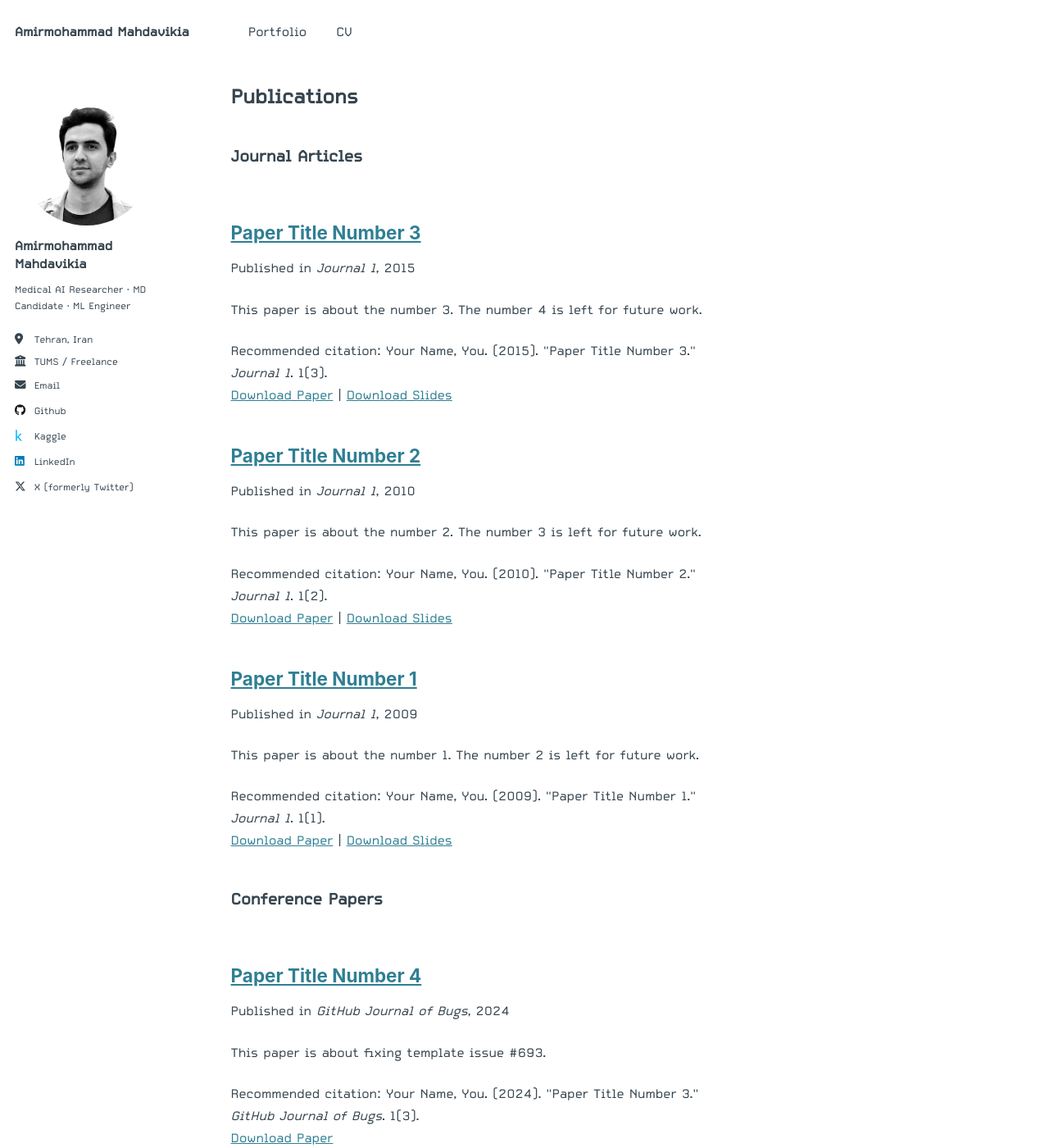
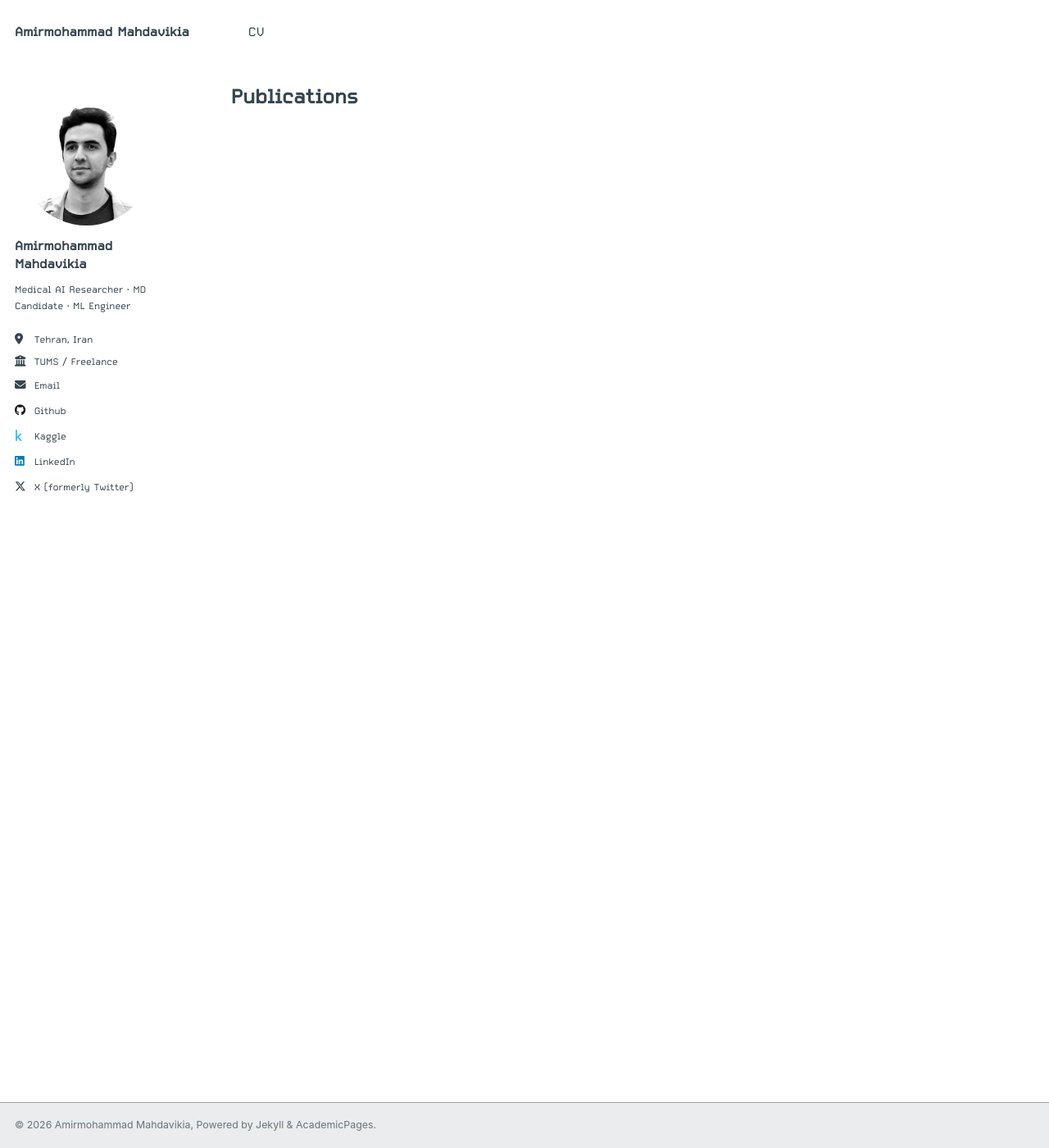
Before and after one commit to ammomahdavikia/ammomahdavikia.github.io, a Jekyll site: the page built from _pages/publications_0.html, in a window 1280 px wide and 1400 px high. Shown: the whole window at 82% size. Built offline with Jekyll 4.4.1, drawn with Linux system fonts in a browser that asks for light colours.

Commit message:
Update portfloio and publications

```diff
--- a/_data/navigation.yml
+++ b/_data/navigation.yml
@@ -17,8 +17,8 @@
   #- title: "Teaching"
   #  url: /teaching/
 
-  - title: "Portfolio"
-    url: /portfolio/
+  #- title: "Portfolio"
+  #  url: /portfolio/
 
   - title: "CV"
     url: /cv/
--- a/_publications/2009-10-01-paper-title-number-1.md
+++ /dev/null
@@ -1,14 +0,0 @@
----
-title: "Paper Title Number 1"
-collection: publications
-category: manuscripts
-permalink: /publication/2009-10-01-paper-title-number-1
-excerpt: 'This paper is about the number 1. The number 2 is left for future work.'
-date: 2009-10-01
-venue: 'Journal 1'
-slidesurl: 'http://academicpages.github.io/files/slides1.pdf'
-paperurl: 'http://academicpages.github.io/files/paper1.pdf'
-citation: 'Your Name, You. (2009). &quot;Paper Title Number 1.&quot; <i>Journal 1</i>. 1(1).'
----
-
-The contents above will be part of a list of publications, if the user clicks the link for the publication than the contents of section will be rendered as a full page, allowing you to provide more information about the paper for the reader. When publications are displayed as a single page, the contents of the above "citation" field will automatically be included below this section in a smaller font.
--- a/_publications/2010-10-01-paper-title-number-2.md
+++ /dev/null
@@ -1,14 +0,0 @@
----
-title: "Paper Title Number 2"
-collection: publications
-category: manuscripts
-permalink: /publication/2010-10-01-paper-title-number-2
-excerpt: 'This paper is about the number 2. The number 3 is left for future work.'
-date: 2010-10-01
-venue: 'Journal 1'
-slidesurl: 'http://academicpages.github.io/files/slides2.pdf'
-paperurl: 'http://academicpages.github.io/files/paper2.pdf'
-citation: 'Your Name, You. (2010). &quot;Paper Title Number 2.&quot; <i>Journal 1</i>. 1(2).'
----
-
-The contents above will be part of a list of publications, if the user clicks the link for the publication than the contents of section will be rendered as a full page, allowing you to provide more information about the paper for the reader. When publications are displayed as a single page, the contents of the above "citation" field will automatically be included below this section in a smaller font.
--- a/_publications/2015-10-01-paper-title-number-3.md
+++ /dev/null
@@ -1,14 +0,0 @@
----
-title: "Paper Title Number 3"
-collection: publications
-category: manuscripts
-permalink: /publication/2015-10-01-paper-title-number-3
-excerpt: 'This paper is about the number 3. The number 4 is left for future work.'
-date: 2015-10-01
-venue: 'Journal 1'
-slidesurl: 'http://academicpages.github.io/files/slides3.pdf'
-paperurl: 'http://academicpages.github.io/files/paper3.pdf'
-citation: 'Your Name, You. (2015). &quot;Paper Title Number 3.&quot; <i>Journal 1</i>. 1(3).'
----
-
-The contents above will be part of a list of publications, if the user clicks the link for the publication than the contents of section will be rendered as a full page, allowing you to provide more information about the paper for the reader. When publications are displayed as a single page, the contents of the above "citation" field will automatically be included below this section in a smaller font.
--- a/_publications/2024-02-17-paper-title-number-4.md
+++ /dev/null
@@ -1,13 +0,0 @@
----
-title: "Paper Title Number 4"
-collection: publications
-category: conferences
-permalink: /publication/2024-02-17-paper-title-number-4
-excerpt: 'This paper is about fixing template issue #693.'
-date: 2024-02-17
-venue: 'GitHub Journal of Bugs'
-paperurl: 'http://academicpages.github.io/files/paper3.pdf'
-citation: 'Your Name, You. (2024). &quot;Paper Title Number 3.&quot; <i>GitHub Journal of Bugs</i>. 1(3).'
----
-
-The contents above will be part of a list of publications, if the user clicks the link for the publication than the contents of section will be rendered as a full page, allowing you to provide more information about the paper for the reader. When publications are displayed as a single page, the contents of the above "citation" field will automatically be included below this section in a smaller font.
```
Also changed, not shown: _portfolio/portfolio-1.md (deleted, +0 -7 lines), _portfolio/portfolio-2.html (deleted, +0 -7 lines).
